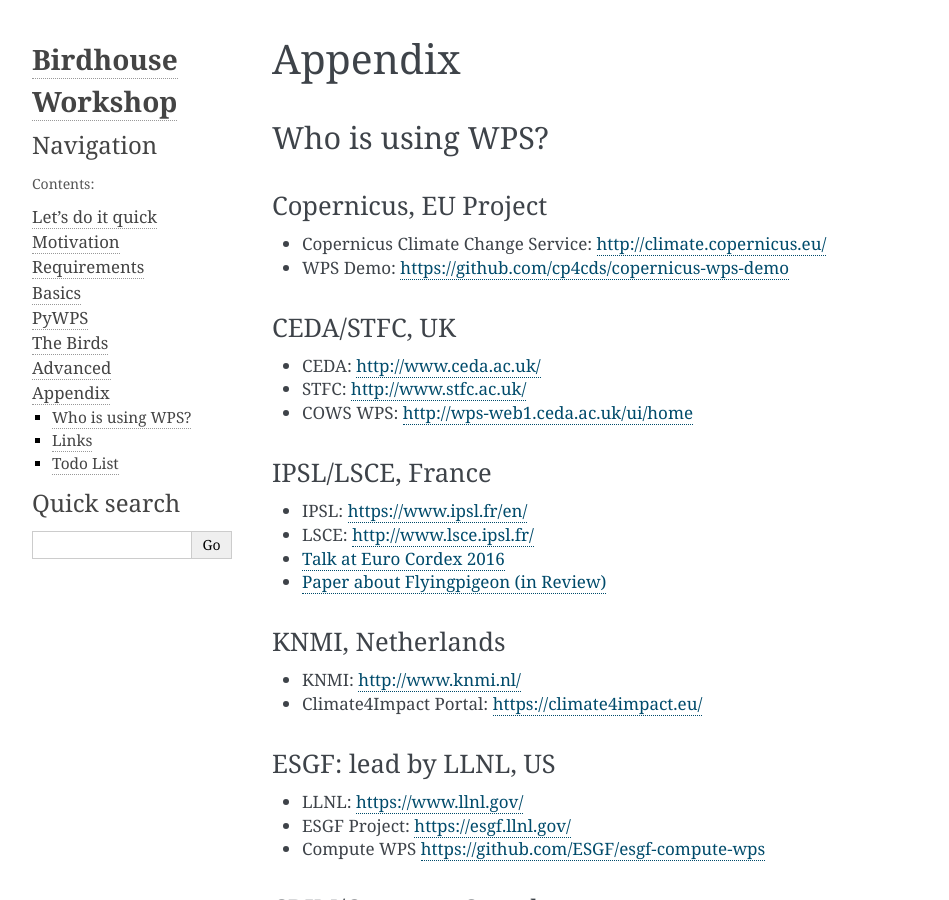
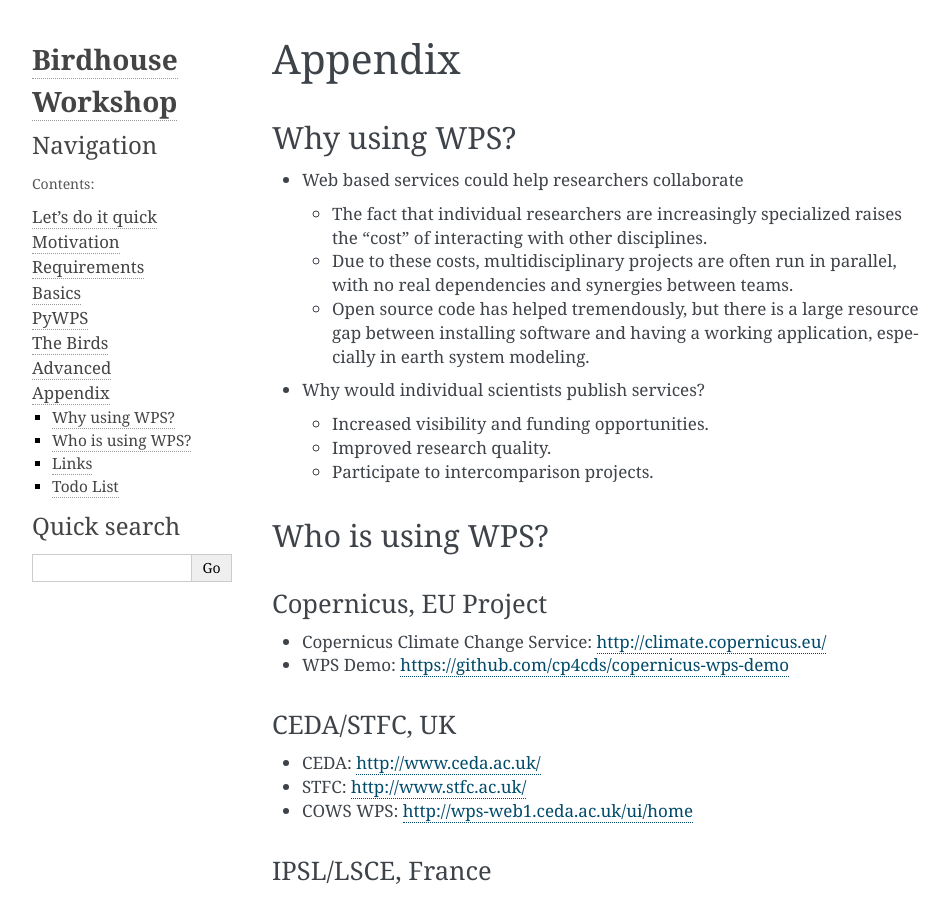
Before and after one commit to bird-house/birdhouse-workshop, a Sphinx documentation site: the page built from docs/source/appendix.rst, in a window 1280 px wide and 900 px high. Shown: the whole window, without its empty margins (148-1097 px from the left). Built offline with Sphinx 7.4.7, drawn with Linux system fonts in a browser that asks for light colours; some of the changed text lies outside the part shown.

Commit message:
update appendix

```diff
--- a/docs/source/appendix.rst
+++ b/docs/source/appendix.rst
@@ -2,6 +2,27 @@
 
 Appendix
 ========
+
+Why using WPS?
+--------------
+
+* Web based services could help researchers collaborate
+
+  * The fact that individual researchers are increasingly specialized
+    raises the "cost” of interacting with other disciplines.
+  * Due to these costs, multidisciplinary projects are often run in parallel,
+    with no real dependencies and synergies between teams.
+  * Open source code has helped tremendously, but there is a large resource gap
+    between installing software and having a working application,
+    especially in earth system modeling.
+
+* Why would individual scientists publish services?
+
+  * Increased visibility and funding opportunities.
+  * Improved research quality.
+  * Participate to intercomparison projects.
+
+.. Function as a Service: https://en.wikipedia.org/wiki/Function_as_a_Service
 
 Who is using WPS?
 -----------------
--- a/docs/source/pywps/testing.rst
+++ b/docs/source/pywps/testing.rst
@@ -168,6 +168,10 @@
 Use the above ``curl`` command with the payload ``execute_req.xml``, which you can find in this folder.
 Modify the input parameters of the payload.
 
+.. note::
+  There is another POST request example in the
+  `point-clouds talk by NCI <http://pointclouds.nci.org.au/talks/f4g_pointwps_adamsteer.pdf>`_.
+
 Links
 -----
 
```
Also changed, not shown: docs/source/motivation.rst (+1 -30 lines).
